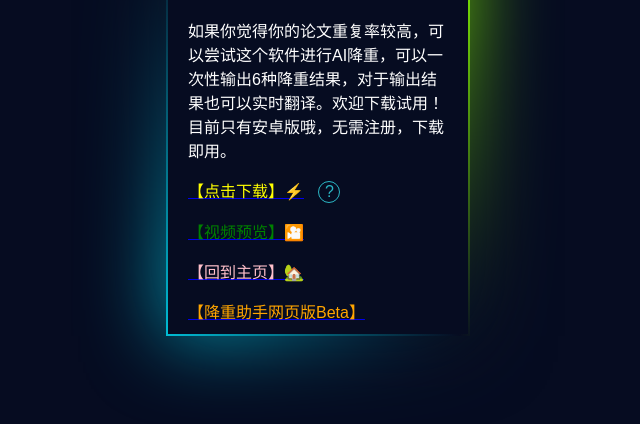
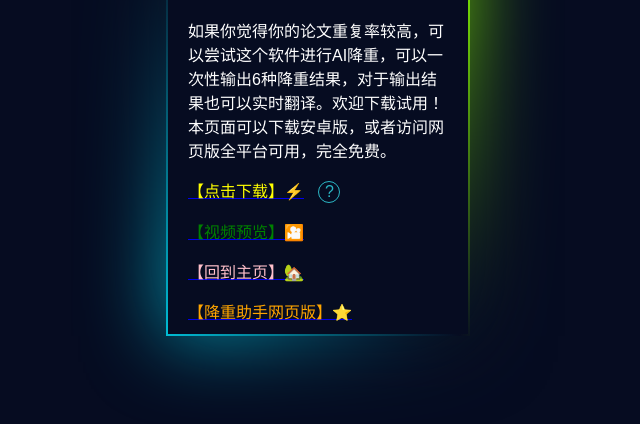
Before and after one commit to kliuu/lw, a plain HTML site: page index.html in a window 1280 px wide. Shown: the part 266-690 px from the top of the page, without its empty margins (322-962 px from the left). Drawn offline with Linux system fonts and the light colour scheme.

Commit message:
Update index.html

```diff
--- a/index.html
+++ b/index.html
@@ -117,7 +117,7 @@
   <div class="box">
     <div class="content">
       <h1>论文降重助手</h1>
-      <p>如果你觉得你的论文重复率较高，可以尝试这个软件进行AI降重，可以一次性输出6种降重结果，对于输出结果也可以实时翻译。欢迎下载试用！目前只有安卓版哦，无需注册，下载即用。</p>
+      <p>如果你觉得你的论文重复率较高，可以尝试这个软件进行AI降重，可以一次性输出6种降重结果，对于输出结果也可以实时翻译。欢迎下载试用！本页面可以下载安卓版，或者访问网页版全平台可用，完全免费。</p>
 
 	  <div>
       <p><a href="https://wwi.lanzoui.com/b00tw03kf"><font color="yellow">【点击下载】⚡</font></a>
@@ -131,7 +131,7 @@
 	  </p>
       <p><a href="https://player.bilibili.com/player.html?aid=806551603&bvid=BV1s34y1Z7x5&cid=439450191&page=1"><font color="green">【视频预览】🎦</font></a></p>
 	  <p><a href="https://kliuu.github.io/web/"><font color="pink">【回到主页】🏡</font></a></p>
-     <p><a href="https://kliuu.github.io/uks/"><font color="orange">【降重助手网页版Beta】</font></a></p>
+     <p><a href="https://kliuu.github.io/uks/"><font color="orange">【降重助手网页版】⭐</font></a></p>
     </div>
 
   </div>
```
